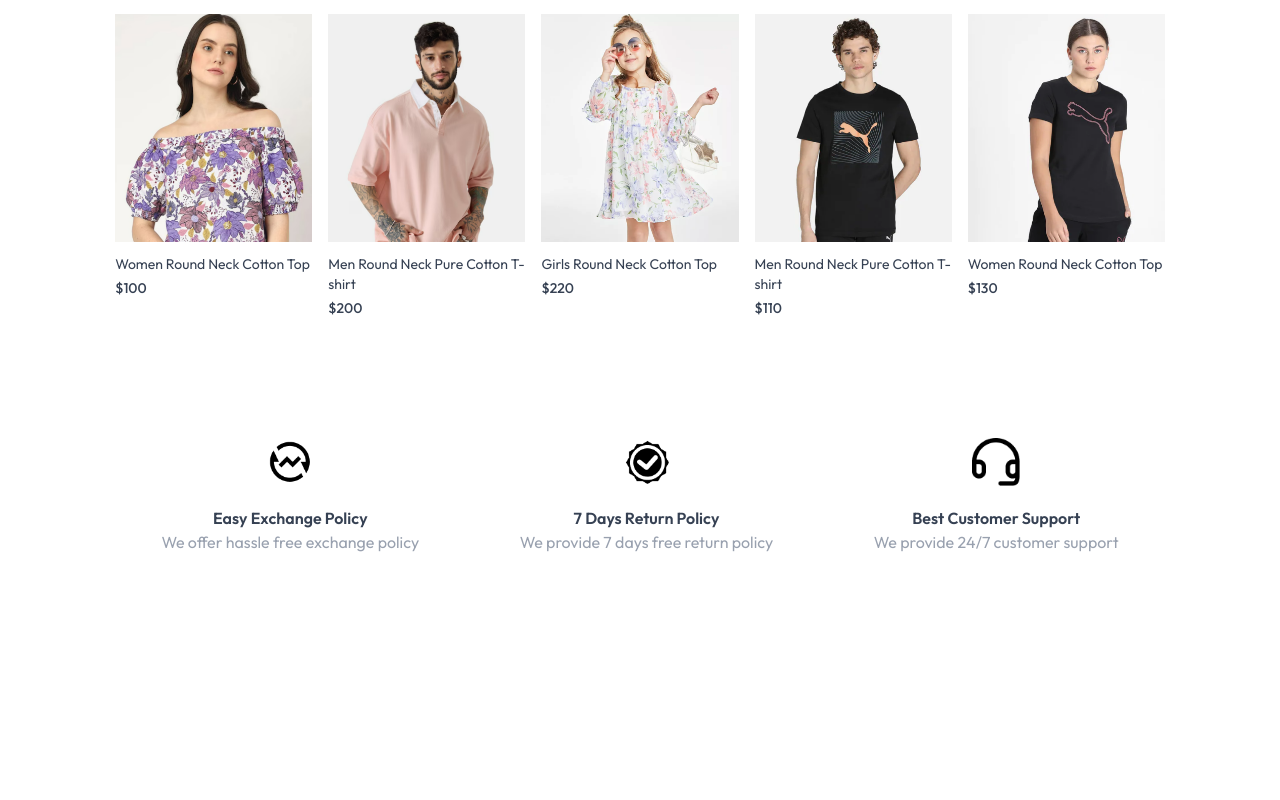
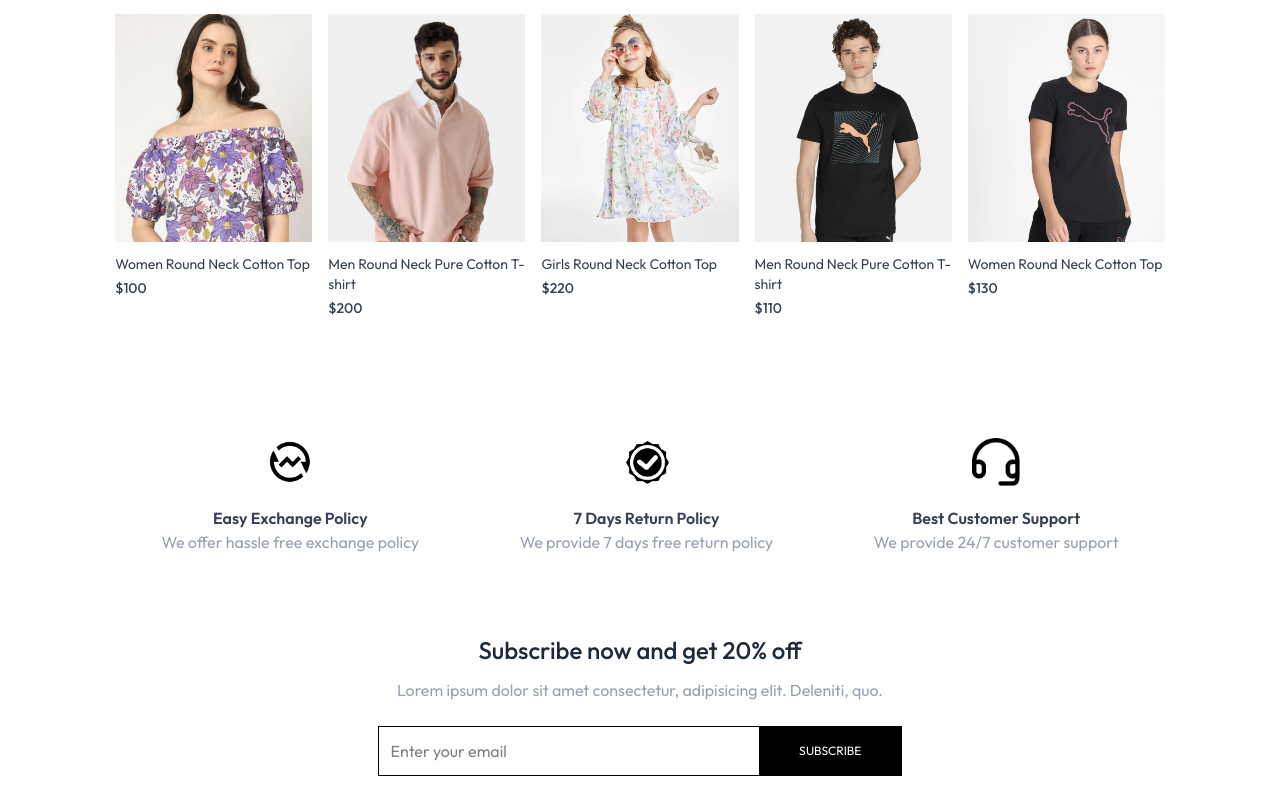
Before and after one commit to prasad08ahire2004-oss/E-Commerce-website, a React (Vite) app in the folder frontend/: page / in a window 1280 px wide. Shown: the part 1463-2263 px from the top of the page. Before the commit the page ends 2097 px from the top, so only its background shows below. Built offline with nearby package versions, Linux system fonts and the light colour scheme.

Commit message:
Phase 10: completed the news letter box component mounted below the policy in home.jsx file

```diff
--- /dev/null
+++ b/frontend/src/components/NewsletterBox.jsx
@@ -0,0 +1,28 @@
+import React from 'react'
+
+const NewsletterBox = () => {
+
+    const onSubmitHandler = (event) => {
+        event.preventDefault()
+    }
+
+  return (
+    <div className='text-center'>
+
+        <p className='text-2xl font-medium text-gray-800'>Subscribe now and get 20% off</p>
+
+        <p className='text-gray-400 mt-3'>Lorem ipsum dolor sit amet consectetur, adipisicing elit. Deleniti, quo.</p>
+
+        <form onSubmit={onSubmitHandler} className='w-full sm:w-1/2 flex item-center gap-3 mx-auto my-6 border pl-3'>
+
+            <input className='w-full sm:flex-1 outline-none' type="email" placeholder='Enter your email' required />
+
+            <button type='submit' className='bg-black text-white text-xs px-10 py-4'>SUBSCRIBE</button>
+
+        </form>
+
+    </div>
+  )
+}
+
+export default NewsletterBox
--- a/frontend/src/pages/Home.jsx
+++ b/frontend/src/pages/Home.jsx
@@ -3,6 +3,7 @@
 import LatestCollection from '../components/LatestCollection'
 import BestSeller from '../components/BestSeller'
 import OurPolicy from '../components/OurPolicy'
+import NewsletterBox from '../components/NewsletterBox'
 
 const Home = () => {
   return (
@@ -11,6 +12,7 @@
       <LatestCollection />
       <BestSeller />
       <OurPolicy />
+      <NewsletterBox />
     </div>
   )
 }
```
